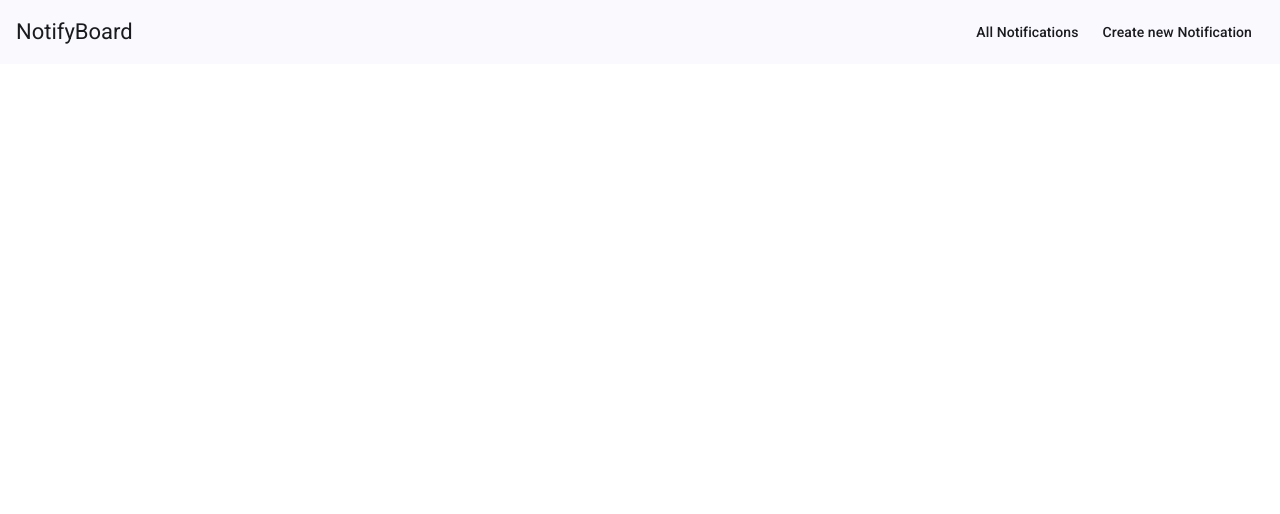
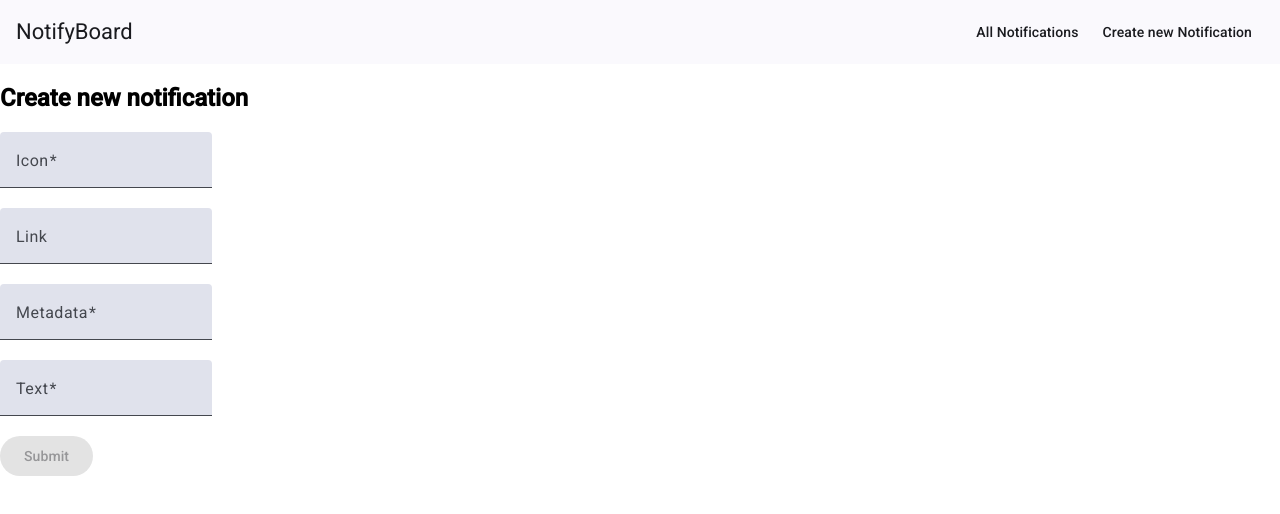
Before and after one commit to SaDaT895/notify-board, an Angular app: page /notifications/new in a window 1280 px wide. Before the commit this address led to /. Shown: the top 514 px of the page. Built offline with nearby package versions, Linux system fonts and the light colour scheme.

Commit message:
feat: add form for creating new notif

```diff
--- a/src/app/app.routes.ts
+++ b/src/app/app.routes.ts
@@ -1,7 +1,9 @@
 import { Routes } from '@angular/router';
 import { NotificationListComponent } from './notification-list/notification-list.component';
+import { NotificationFormComponent } from './notification-form/notification-form.component';
 
 export const routes: Routes = [
   { path: '', redirectTo: 'notifications', pathMatch: 'full' },
   { path: 'notifications', component: NotificationListComponent },
+  { path: 'notifications/new', component: NotificationFormComponent },
 ];
--- a/src/app/data.service.ts
+++ b/src/app/data.service.ts
@@ -41,9 +41,8 @@ export class DataService {
 
   notifications$ = this._notifications.asObservable();
 
-  add(notification: Notification) {
-    notification.id = Date.now();
-    this.notifications.push(notification);
+  add(notification: Omit<Notification, 'id'>) {
+    this.notifications.push({ id: Date.now(), ...notification });
     this._notifications.next(this.notifications);
   }
 
--- /dev/null
+++ b/src/app/notification-form/notification-form.component.html
@@ -0,0 +1,14 @@
+<form [formGroup]="form" (submit)="submit()">
+  <h2>Create new notification</h2>
+
+  @for (item of form.controls | keyvalue ; track $index) {
+  <mat-form-field>
+    <mat-label>{{ item.key | titlecase }}</mat-label>
+    <input matInput [formControlName]="item.key" />
+  </mat-form-field>
+  }
+
+  <button mat-raised-button type="submit" [disabled]="form.invalid">
+    Submit
+  </button>
+</form>
--- /dev/null
+++ b/src/app/notification-form/notification-form.component.scss
@@ -0,0 +1,5 @@
+form {
+  display: flex;
+  flex-direction: column;
+  align-items: flex-start;
+}
--- /dev/null
+++ b/src/app/notification-form/notification-form.component.ts
@@ -0,0 +1,51 @@
+import { Component, inject } from '@angular/core';
+import { DataService } from '../data.service';
+import {
+  FormControl,
+  FormGroup,
+  ReactiveFormsModule,
+  Validators,
+} from '@angular/forms';
+import { MatFormFieldModule } from '@angular/material/form-field';
+import { MatInputModule } from '@angular/material/input';
+import { KeyValuePipe, TitleCasePipe } from '@angular/common';
+import { Router } from '@angular/router';
+import { MatButton, MatButtonModule } from '@angular/material/button';
+import { MatIconModule } from '@angular/material/icon';
+
+@Component({
+  selector: 'app-notification-form',
+  imports: [
+    ReactiveFormsModule,
+    MatFormFieldModule,
+    MatInputModule,
+    KeyValuePipe,
+    TitleCasePipe,
+    MatButtonModule,
+    MatIconModule,
+  ],
+  templateUrl: './notification-form.component.html',
+  styleUrl: './notification-form.component.scss',
+})
+export class NotificationFormComponent {
+  private dataService = inject(DataService);
+  private router = inject(Router);
+
+  form = new FormGroup({
+    icon: new FormControl('', { validators: [Validators.required] }),
+    text: new FormControl('', { validators: [Validators.required] }),
+    metadata: new FormControl('', { validators: [Validators.required] }),
+    link: new FormControl(''),
+  });
+
+  submit() {
+    const { icon, text, metadata, link } = this.form.value;
+    this.dataService.add({
+      icon: icon!,
+      text: text!,
+      metadata: metadata!,
+      link: link || undefined,
+    });
+    this.router.navigateByUrl('/notifications');
+  }
+}
--- a/src/app/notification-list/notification-list.component.html
+++ b/src/app/notification-list/notification-list.component.html
@@ -25,6 +25,7 @@
         <mat-icon>visibility</mat-icon>
       </button>
       <button
+        mat-icon-button
         matTooltip="Delete Notification"
         (click)="deleteNotification(row.id)"
       >
```
Also changed, not shown: 1 other file (tests, documents, lock files or other folders).
